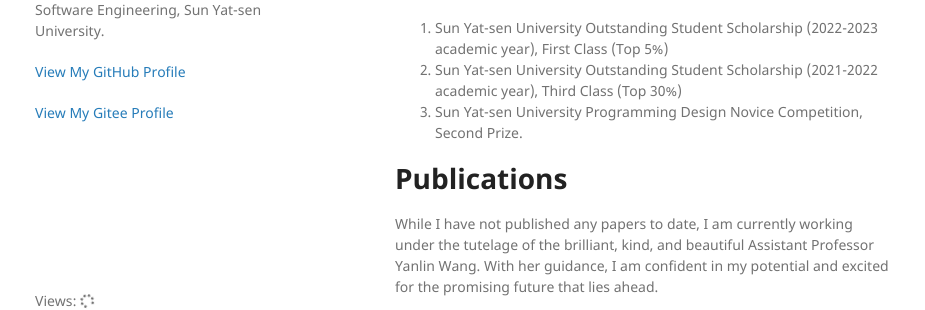
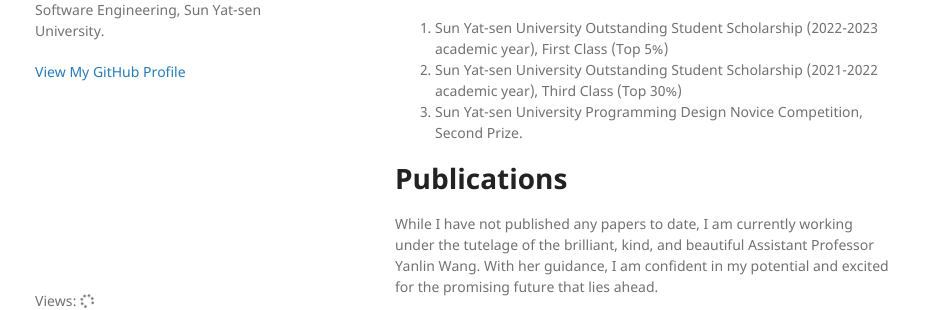
Before and after one commit to MikingG/MikingG.github.io, a Jekyll site: the page built from index.md, in a window 1280 px wide. Shown: the part 497-807 px from the top of the page, without its empty margins (175-1100 px from the left). Built offline with Jekyll 4.4.1, drawn with Linux system fonts in a browser that asks for light colours; nearby versions of some CDN libraries; comment, search, counter and statistics services are not loaded; our own code applies the rules of GitHub Pages for plain Markdown files.

Commit message:
Update default.html

```diff
--- a/_layouts/default.html
+++ b/_layouts/default.html
@@ -33,7 +33,7 @@
         <p class="view"><a href="{{ site.github.owner_url }}">View My GitHub Profile</a></p>
         {% endif %}
 
-        <p class="view"><a href="https://gitee.com/gong-jing-mking">View My Gitee Profile</a></p>
+
 
         {% if site.show_downloads %}
         <ul class="downloads">
@@ -51,6 +51,7 @@
       <footer>
         {% if site.github.is_project_page %}
         <p>This project is maintained by <a href="{{ site.github.owner_url }}">{{ site.github.owner_name }}</a></p>
+        <p class="view"><a href="https://gitee.com/gong-jing-mking">View My Gitee Profile</a></p>
         {% endif %}
 
       <link rel="stylesheet" href="https://use.fontawesome.com/releases/v5.3.1/css/all.css" integrity="sha384-mzrmE5qonljUremFsqc01SB46JvROS7bZs3IO2EmfFsd15uHvIt+Y8vEf7N7fWAU" crossorigin="anonymous">
```
